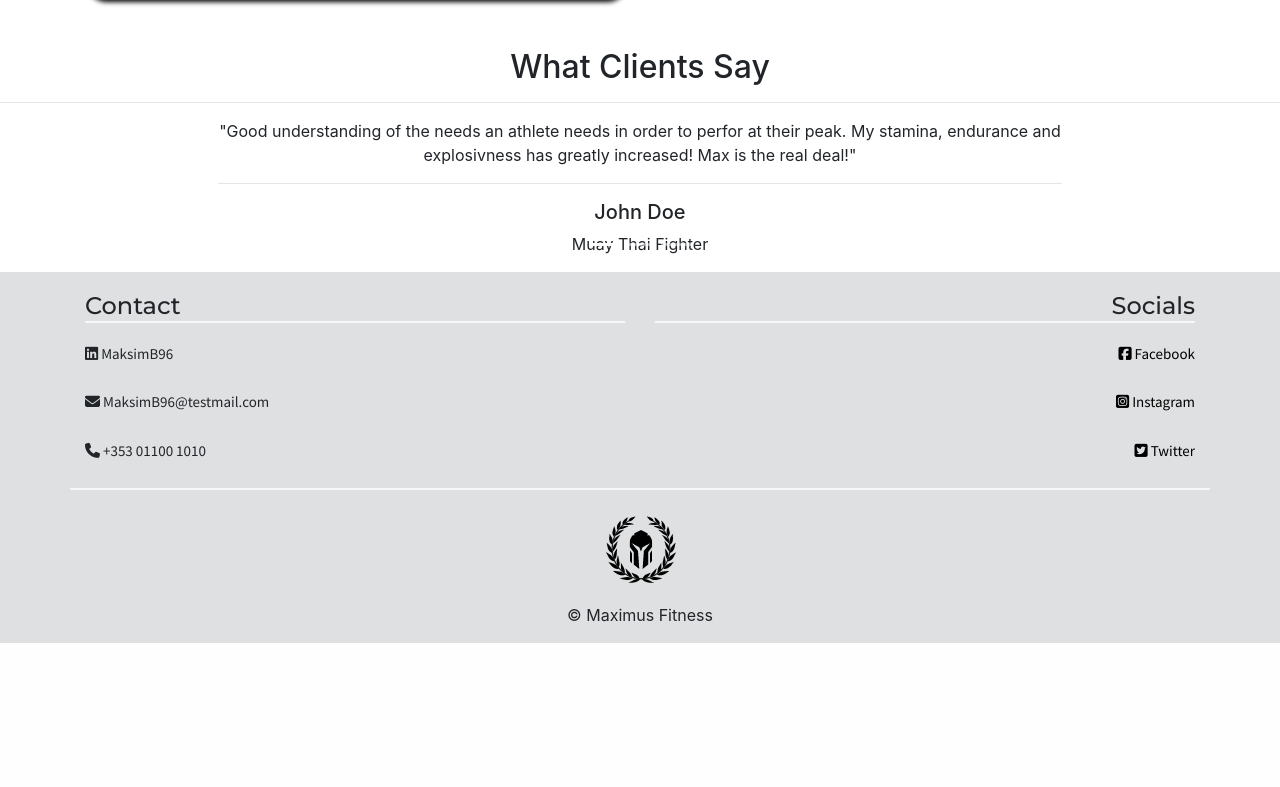
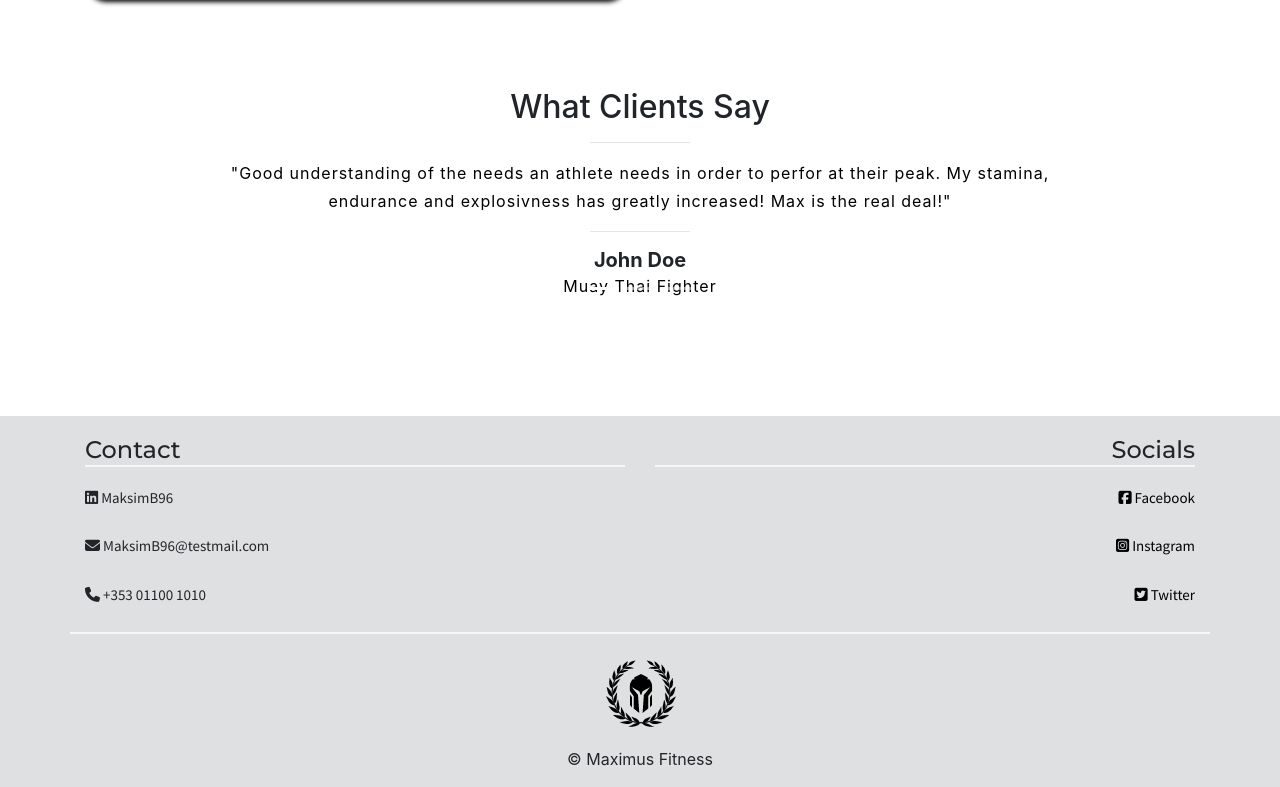
Before and after one commit to MaksimB96/maximusfitness-book_sys_pp4, a Django app: page / in a window 1280 px wide. Shown: the part 1090-1877 px from the top of the page. Before the commit the page ends 1733 px from the top, so only its background shows below. Run offline with Django 3.2, Linux system fonts and the light colour scheme; some libraries are stand-ins or nearby versions.

Commit message:
Add styling to Carousel

```diff
--- a/static/css/style.css
+++ b/static/css/style.css
@@ -101,10 +101,31 @@
 
 /* -----------Testimonial */
 
-.client-h2 {
-    margin-top: 50px;
-    margin-bottom: 50px;
+.tester_new {
+    padding: 20px 0 100px;
 }
+
+.tester_new hr {
+    width: 100px;
+}
+
+.tester_new .carousel-item p {
+    line-height: 28px;
+    letter-spacing: 1px;
+    color: var(--brand2);
+}
+
+.tester_new .carousel-item hr {
+    width: 100px;
+}
+
+.tester_new .carousel-item h5 {
+    font-weight: 700;
+    margin-bottom: 0;
+}
+
+
+
 
 /* -------------------------------------------Footer */
 
```
